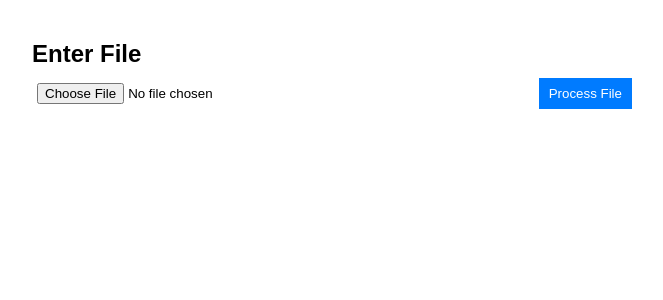
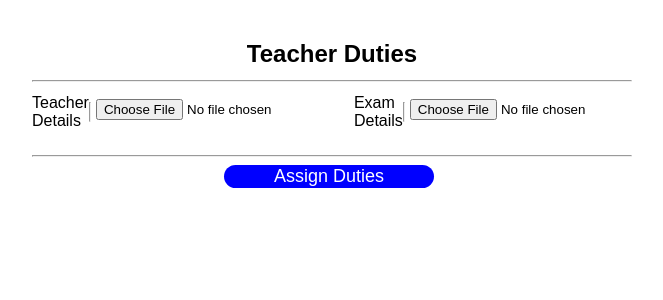
Before and after one commit to Meownav/admission-project-front, a React (Create React App) app: page / in a window 1280 px wide. Shown: the top 300 px of the page, without its empty margins (308-971 px from the left). Built offline with nearby package versions, Linux system fonts and the light colour scheme.

Commit message:
some updates

```diff
--- a/src/App.js
+++ b/src/App.js
@@ -1,8 +1,12 @@
 import InputFile from "./components/InputFile";
+import TeacherDuty from "./components/teacherDuty";
 import "./App.css";
 
 const App = () => {
-  return <InputFile />;
+  return (
+    // <InputFile />
+    <TeacherDuty />
+  );
 };
 
 export default App;
--- a/src/components/InputFile.css
+++ b/src/components/InputFile.css
@@ -60,6 +60,7 @@ body {
 }
 
 .section-heading {
+  text-align: center;
   margin-bottom: 10px;
 }
 
@@ -74,10 +75,23 @@ body {
 }
 
 .form-button {
-  margin-left: 10px;
+  font-size: 15px;
+  border-radius: 20px;
+  margin-left: 1px;
   padding: 5px 10px;
   background-color: #007bff;
   color: #fff;
+  border: none;
+  cursor: pointer;
+}
+
+.form-button2 {
+  font-size: 15px;
+  border-radius: 20px;
+  margin-left: 35%;
+  padding: 5px 10px;
+  background-color: blue;
+  color: white;
   border: none;
   cursor: pointer;
 }
--- a/src/components/InputFile.jsx
+++ b/src/components/InputFile.jsx
@@ -60,18 +60,24 @@ const InputFile = () => {
     <div className="container">
       <div className="section">
         <h2 className="section-heading">Enter File</h2>
+        <hr></hr>
         <form className="form" onSubmit={handleSubmit}>
           <input
             className="form-input"
             type="file"
             onChange={handleFileChange}
           />
+          <hr></hr>
           <button className="form-button" type="submit">
             Process File
           </button>
         </form>
         <p className="message">{message}</p>
       </div>
+      <hr></hr>
+      <button className="form-button2" type="submit">
+        Assign Teacher Duties
+      </button>
     </div>
   );
 };
--- /dev/null
+++ b/src/components/teacherDuty.css
@@ -0,0 +1,50 @@
+body {
+    font-family: Arial, sans-serif;
+    margin: 0;
+    padding: 0;
+  }
+
+  .container {
+    max-width: 600px;
+    margin: 0 auto;
+    padding: 20px;
+  }
+
+  .heading {
+    text-align: center;
+  }
+
+  .section {
+    margin-bottom: 20px;
+  }
+
+  .section-heading {
+    text-align: center;
+    margin-bottom: 10px;
+  }
+
+  .form {
+    display: flex;
+    margin-bottom: 25px;
+  }
+
+  .form-input {
+    flex-grow: 1;
+    padding: 5px;
+  }
+
+  .form-button {
+    margin-left: 32%;
+    border-radius: 20px;
+    padding:1px 50px;
+    font-size:large;
+    background-color: blue;
+    color: #fff;
+    border: none;
+    cursor: pointer;
+  }
+
+  .message {
+    font-weight: bold;
+    text-align: center;
+  }
--- /dev/null
+++ b/src/components/teacherDuty.jsx
@@ -0,0 +1,38 @@
+import React, { useState } from "react";
+// import axios from "axios";
+import "./teacherDuty.css";
+
+const TeacherDuty = () => {
+  return (
+    <div className="container">
+      <div className="section">
+        <h2 className="section-heading">Teacher Duties<hr></hr></h2>
+        {/* <form className="form"> onSubmit={handleSubmit}> */}
+        <form className="form">
+            Teacher Details<hr></hr>
+          <input
+            className="form-input"
+            type="file"
+            // onChange={handleFileChange}
+          />
+          Exam Details<hr></hr>
+          <input
+            className="form-input"
+            type="file"
+            // onChange={handleFileChange}
+          />
+          {/* <button className="form-button" type="submit">
+            Assign Duties
+          </button> */}
+        </form>
+        <hr></hr>
+        <button className="form-button" type="submit">
+            Assign Duties
+        </button>
+        {/* <p className="message">{message}</p> */}
+      </div>
+    </div>
+  );
+};
+
+export default TeacherDuty;
```
